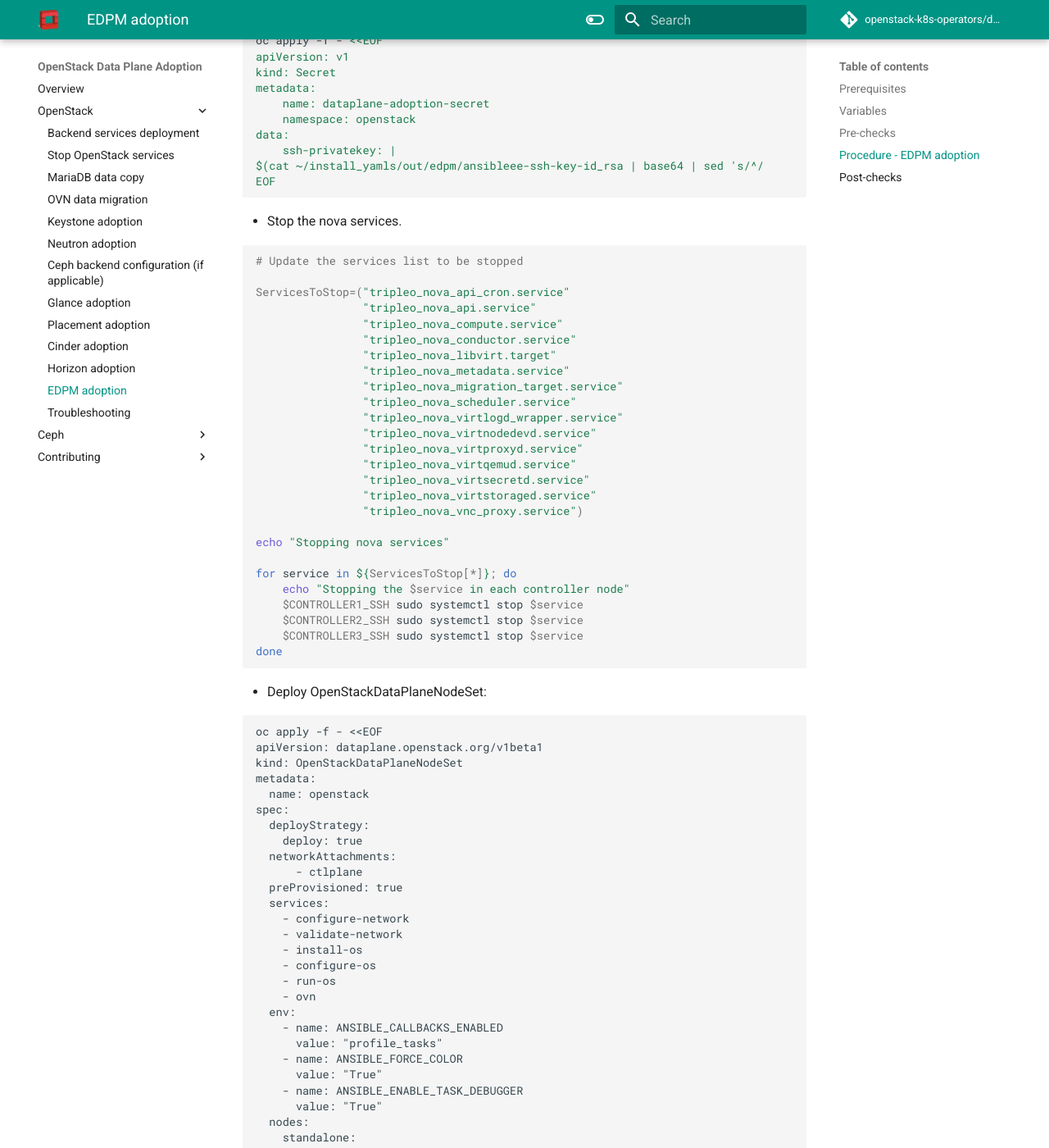
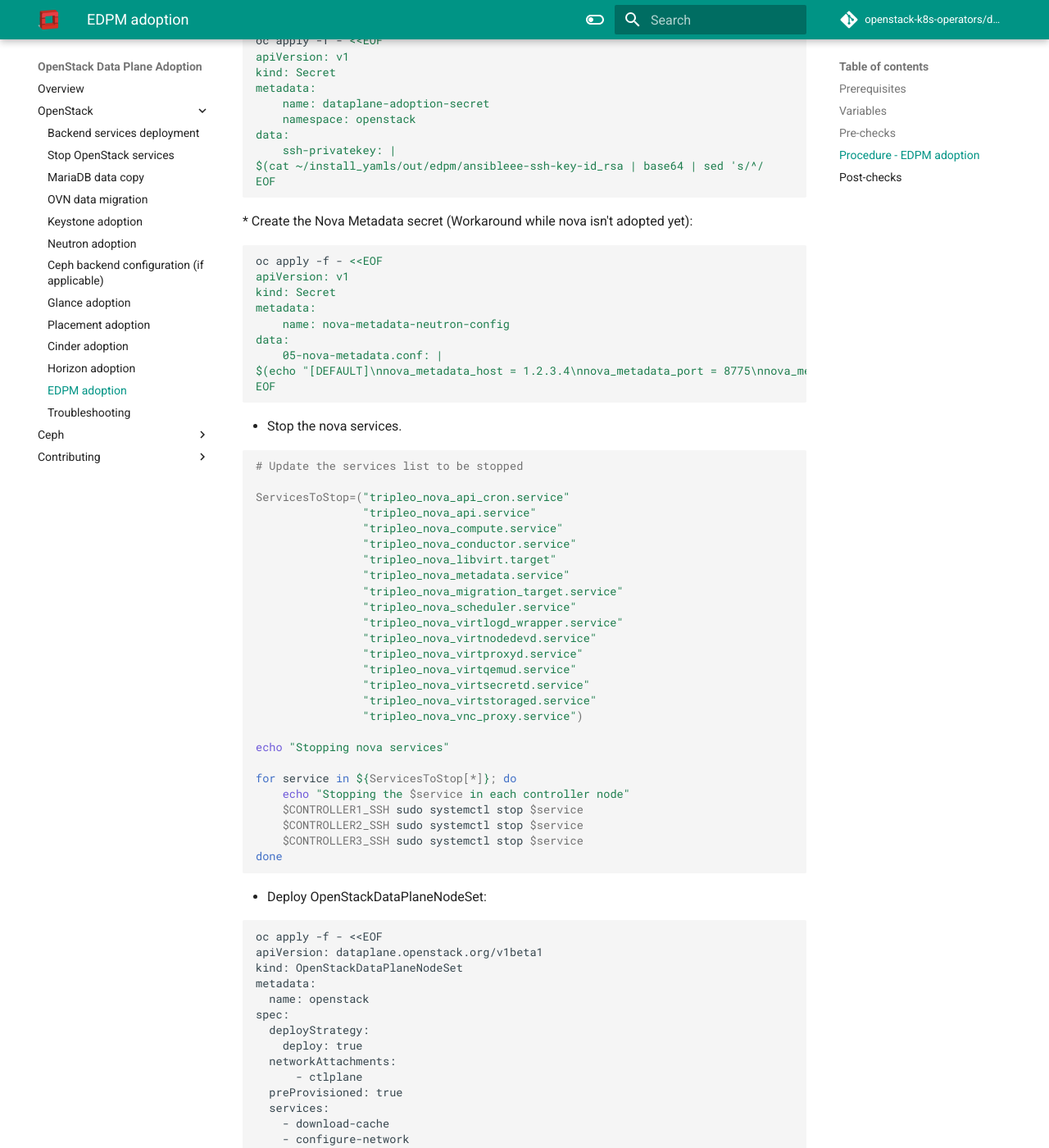
Before and after one commit to openstack-k8s-operators/data-plane-adoption, an MkDocs documentation site: the page built from docs/openstack/edpm_adoption.md, in a window 1280 px wide and 1400 px high, scrolled down 1847 px. Shown: the whole window at 82% size. Built offline with MkDocs 1.6.1 and Material for MkDocs 9.7.7, drawn with Linux system fonts in a browser that asks for light colours; comment, search, counter and statistics services are not loaded; the version menu is left out; some of the changed text lies outside the part shown.

Commit message:
Rely on automatic ConfigMap/Secret configuration of EDPM OVN services
Signed-off-by: Fabricio Aguiar <fabricio.aguiar@gmail.com>

````diff
--- a/docs/openstack/edpm_adoption.md
+++ b/docs/openstack/edpm_adoption.md
@@ -95,6 +95,19 @@
   $(cat ~/install_yamls/out/edpm/ansibleee-ssh-key-id_rsa | base64 | sed 's/^/        /')
   EOF
   ```
+* Create the Nova Metadata secret (Workaround while nova isn't adopted yet):
+
+  ```bash
+  oc apply -f - <<EOF
+  apiVersion: v1
+  kind: Secret
+  metadata:
+      name: nova-metadata-neutron-config
+  data:
+      05-nova-metadata.conf: |
+  $(echo "[DEFAULT]\nnova_metadata_host = 1.2.3.4\nnova_metadata_port = 8775\nnova_metadata_protocol = http\nmetadata_proxy_shared_secret = 1234567842\n" | base64 | sed 's/^/        /')
+  EOF
+  ```
 
 * Stop the nova services.
 
@@ -143,6 +156,7 @@
         - ctlplane
     preProvisioned: true
     services:
+      - download-cache
       - configure-network
       - validate-network
       - install-os
@@ -207,16 +221,9 @@
           edpm_nodes_validation_validate_controllers_icmp: false
           edpm_nodes_validation_validate_gateway_icmp: false
 
-          edpm_ovn_metadata_agent_DEFAULT_transport_url: $(oc get secret rabbitmq-transport-url-neutron-neutron-transport -o json | jq -r .data.transport_url | base64 -d)
-          edpm_ovn_metadata_agent_metadata_agent_ovn_ovn_sb_connection: $(oc get ovndbcluster ovndbcluster-sb -o json | jq -r .status.dbAddress)
-          edpm_ovn_metadata_agent_metadata_agent_DEFAULT_nova_metadata_host: $(oc get svc nova-metadata-internal -o json |jq -r '.status.loadBalancer.ingress[0].ip')
-          edpm_ovn_metadata_agent_metadata_agent_DEFAULT_metadata_proxy_shared_secret: $(oc get secret osp-secret -o json | jq -r .data.MetadataSecret  | base64 -d)
-          edpm_ovn_metadata_agent_DEFAULT_bind_host: 127.0.0.1
           edpm_chrony_ntp_servers:
           - clock.redhat.com
           - clock2.redhat.com
-
-          edpm_ovn_dbs: $(oc get ovndbcluster ovndbcluster-sb -o json | jq -r '.status.networkAttachments."openstack/internalapi"')
 
           edpm_ovn_controller_agent_image: quay.io/podified-antelope-centos9/openstack-ovn-controller:current-podified
           edpm_iscsid_image: quay.io/podified-antelope-centos9/openstack-iscsid:current-podified
````
Also changed, not shown: 1 other file.
